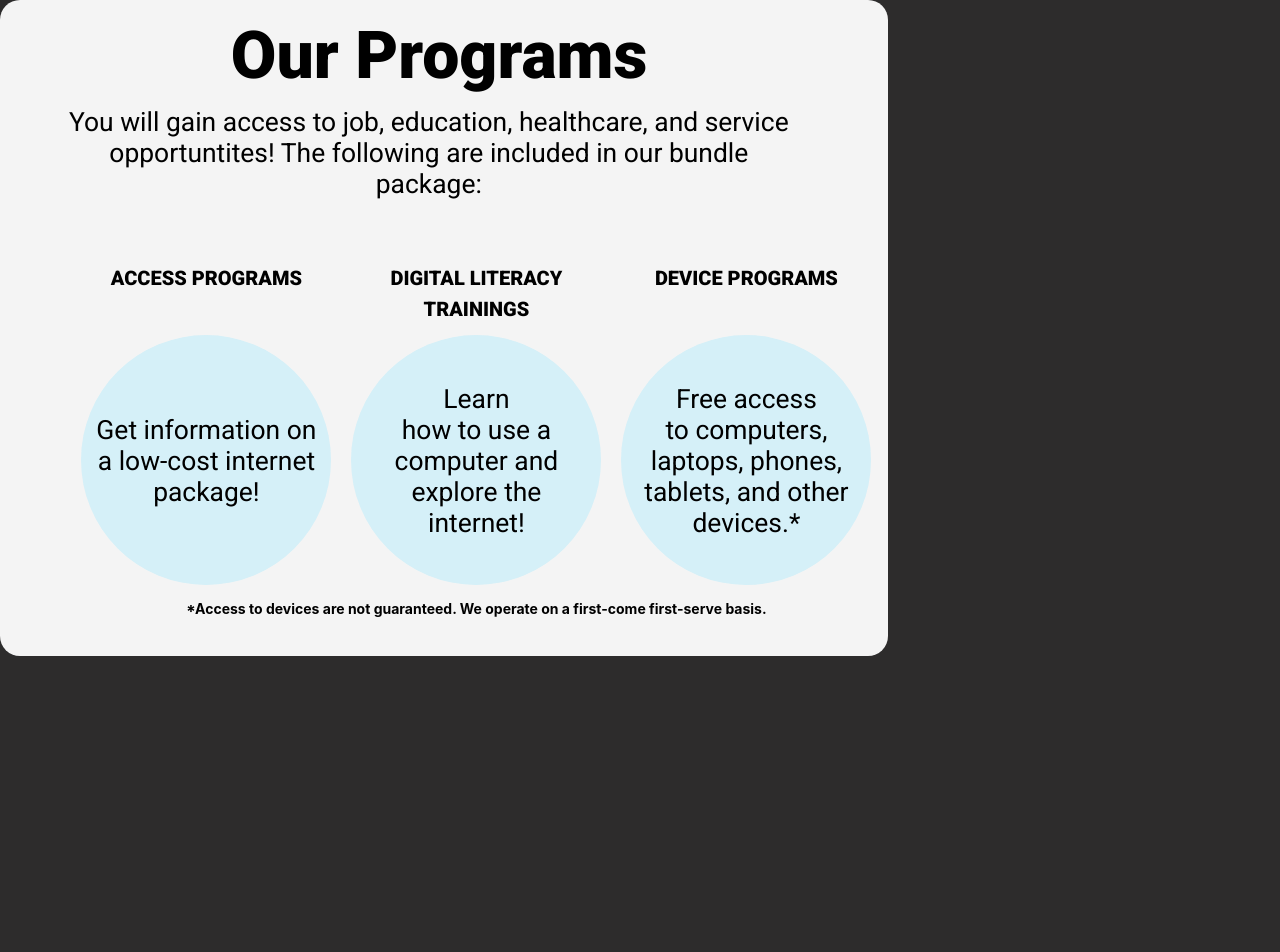
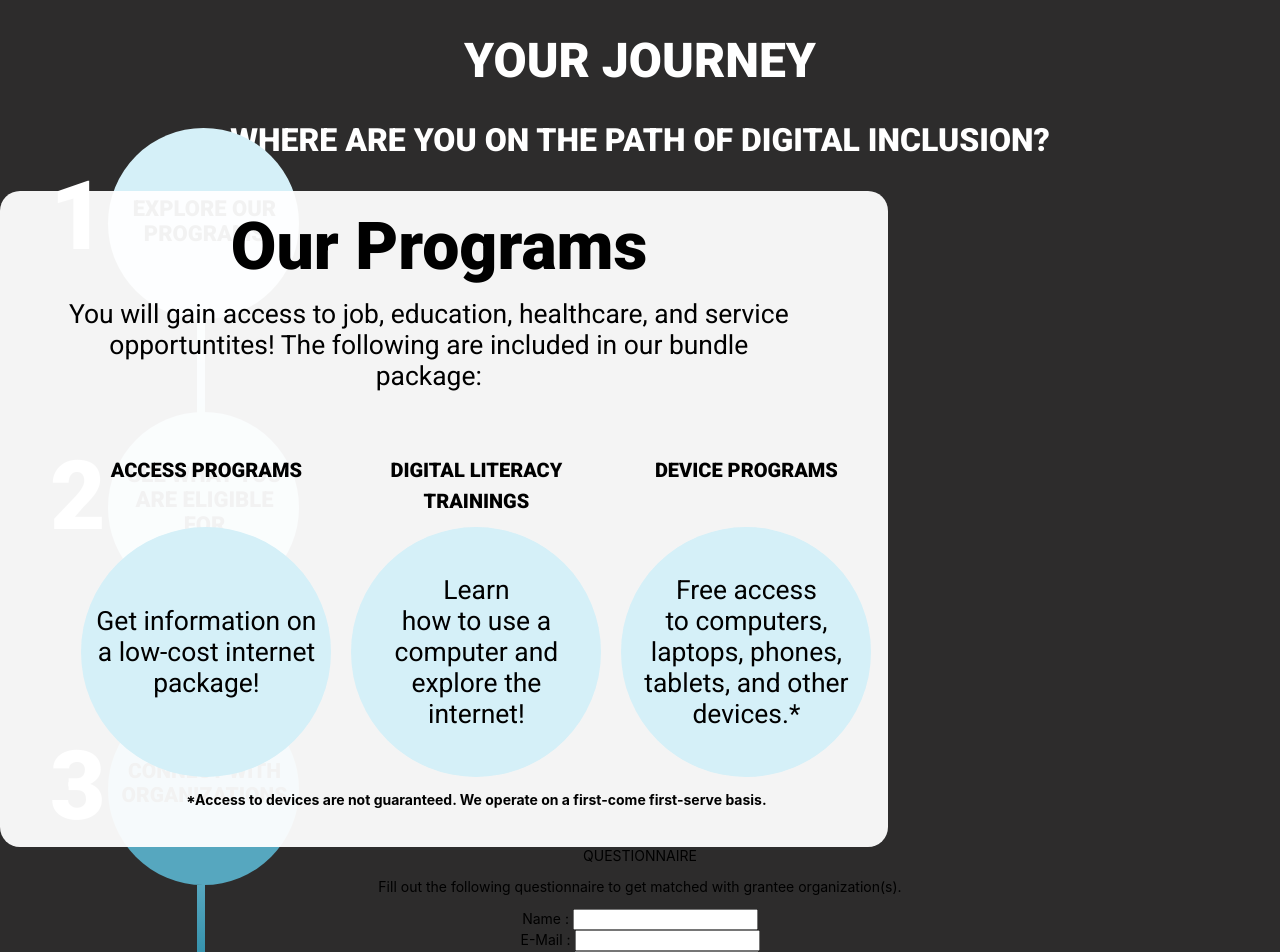
Before and after one commit to CS-SG-Studio/San-Jose-MOTI, a React (Create React App) app in the folder san-jose-digital/: page / in a window 1280 px wide. Shown: the top 952 px of the page. Before the commit the page ends 800 px from the top, so only its background shows below. Built offline with nearby package versions, Linux system fonts and the light colour scheme.

Commit message:
more styling stuff

```diff
--- a/san-jose-digital/src/App.js
+++ b/san-jose-digital/src/App.js
@@ -7,9 +7,9 @@ import Questionnaire from "./screens/Questionnaire/Questionnaire";
 function App() {
   return (
     <div className="App">
-      {/* <JourneyMap /> */}
+      <JourneyMap />
       <Step1 />
-      {/* <Questionnaire /> */}
+      <Questionnaire />
 
       {/* <header className="App-header">
         <img src={logo} className="App-logo" alt="logo" />
```
